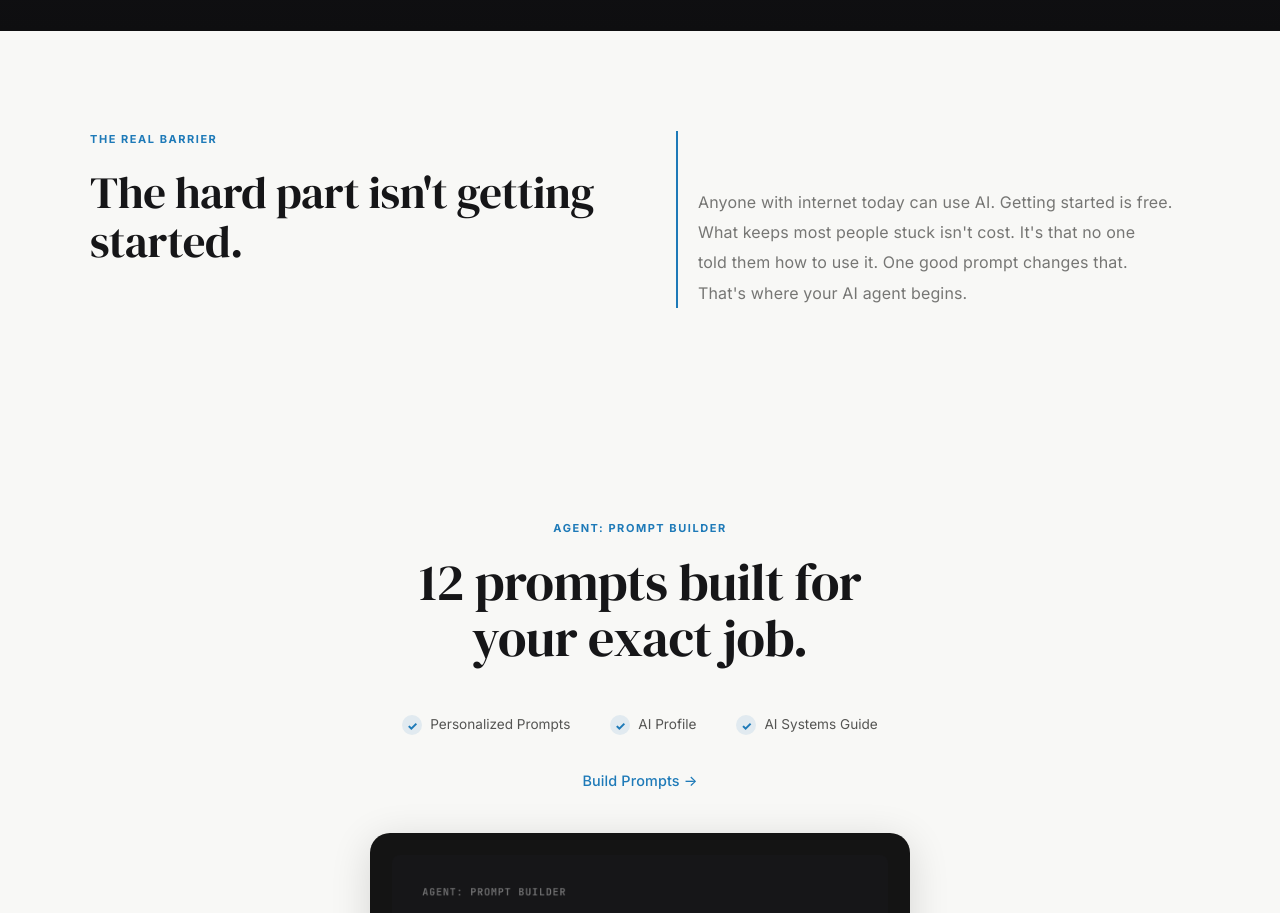
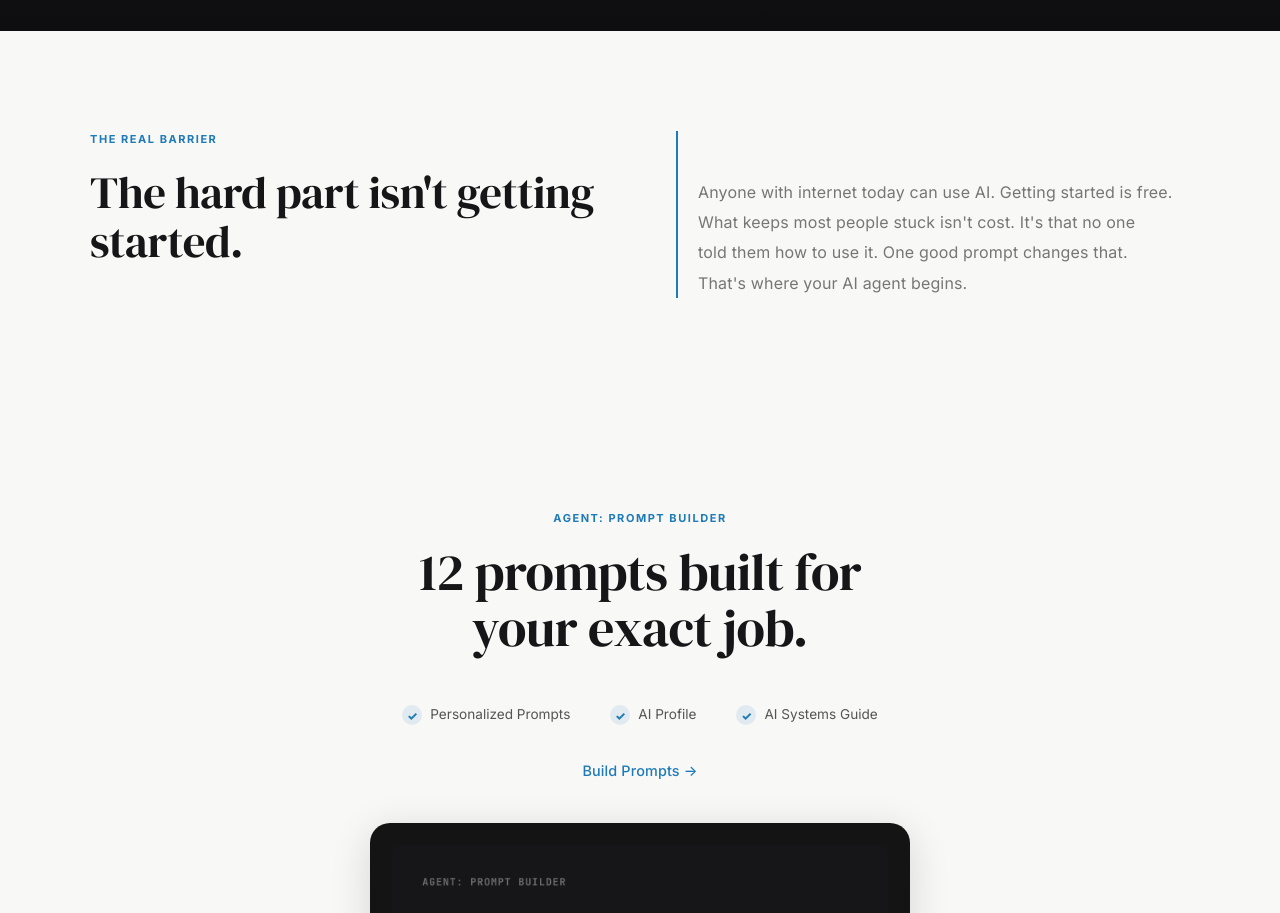
Before and after one commit to coolcalvin457-tech/agent-timesaver-nextjs, a Next.js app: page / in a window 1280 px wide. Shown: the part 1300-2213 px from the top of the page. Built offline with nearby package versions, Linux system fonts and the light colour scheme.

Commit message:
Manifesto section: fine-tune body alignment to 46px

```diff
--- a/app/globals.css
+++ b/app/globals.css
@@ -1314,7 +1314,7 @@ input, textarea {
 .manifesto-split-right {
   border-left: 2px solid var(--cta);
   padding-left: 20px;
-  padding-top: 56px;
+  padding-top: 46px;
 }
 
 .manifesto-body {
```
